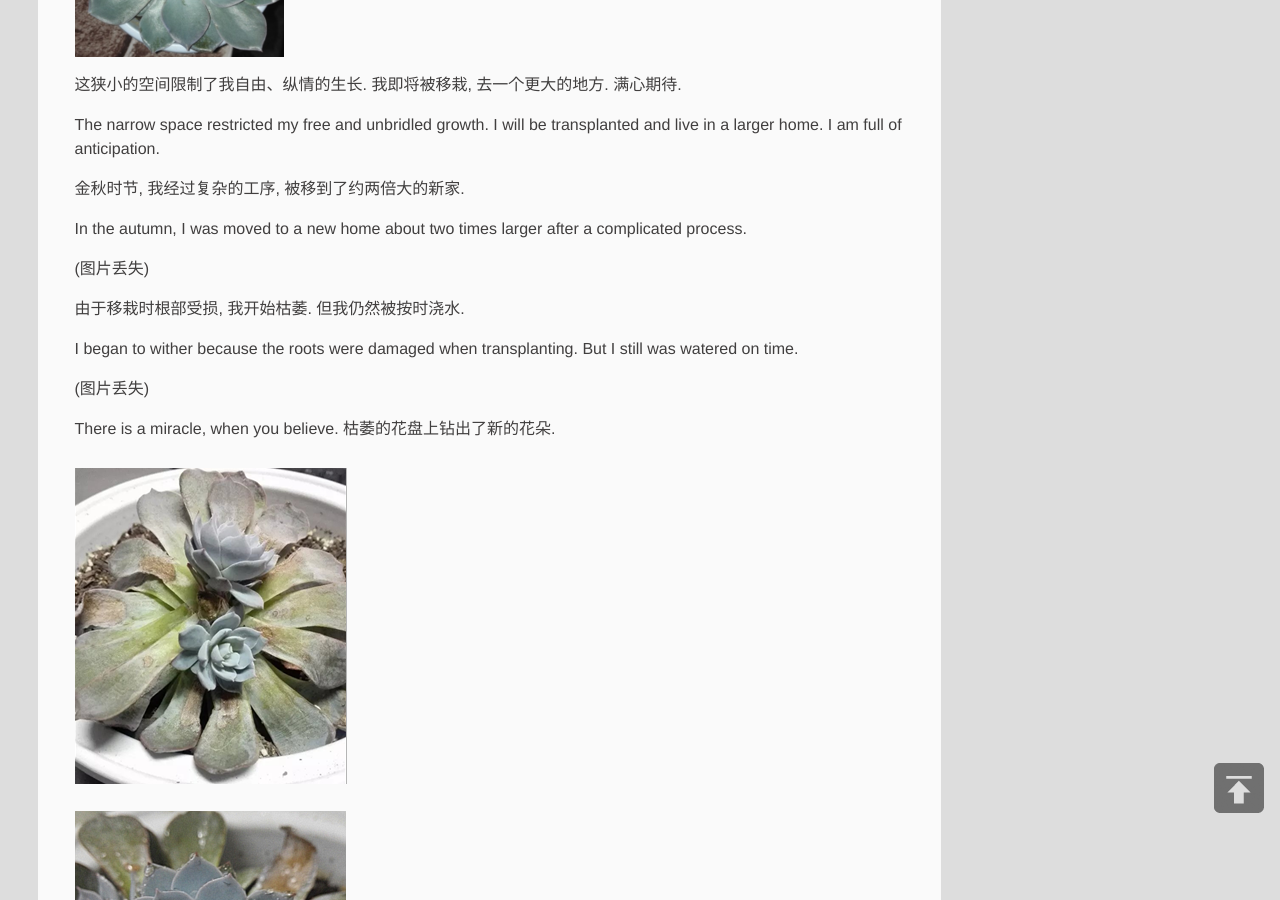
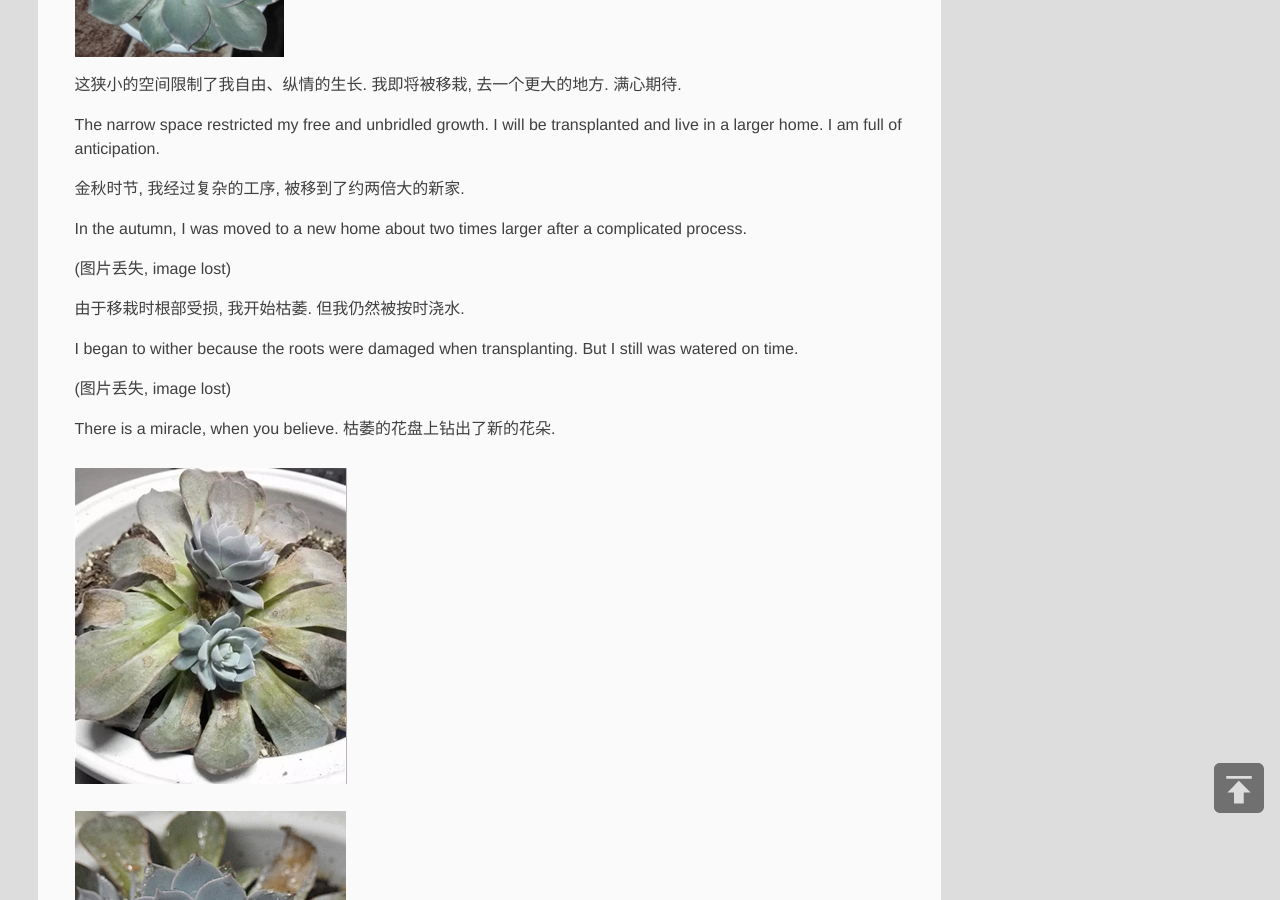
Before and after one commit to PAULYZHENG/paulyzheng.github.io, a Jekyll site: the page built from _posts/2017-09-13-My Flower and I.md, in a window 1280 px wide and 900 px high, scrolled down 1229 px. Built offline with Jekyll 4.4.1, drawn with Linux system fonts in a browser that asks for light colours; comment, search, counter and statistics services are not loaded.

Commit message:
Update 2017-09-13-My Flower and I.md

```diff
--- a/_posts/2017-09-13-My Flower and I.md
+++ b/_posts/2017-09-13-My Flower and I.md
@@ -40,13 +40,13 @@ The narrow space restricted my free and unbridled growth. I will be transplanted
 
 In the autumn, I was moved to a new home about two times larger after a complicated process.
 
-(图片丢失)
+(图片丢失, image lost)
 
 由于移栽时根部受损, 我开始枯萎. 但我仍然被按时浇水.
 
 I began to wither because the roots were damaged when transplanting. But I still was watered on time.
 
-(图片丢失)
+(图片丢失, image lost)
 
 There is a miracle, when you believe. 枯萎的花盘上钻出了新的花朵.
 
```
